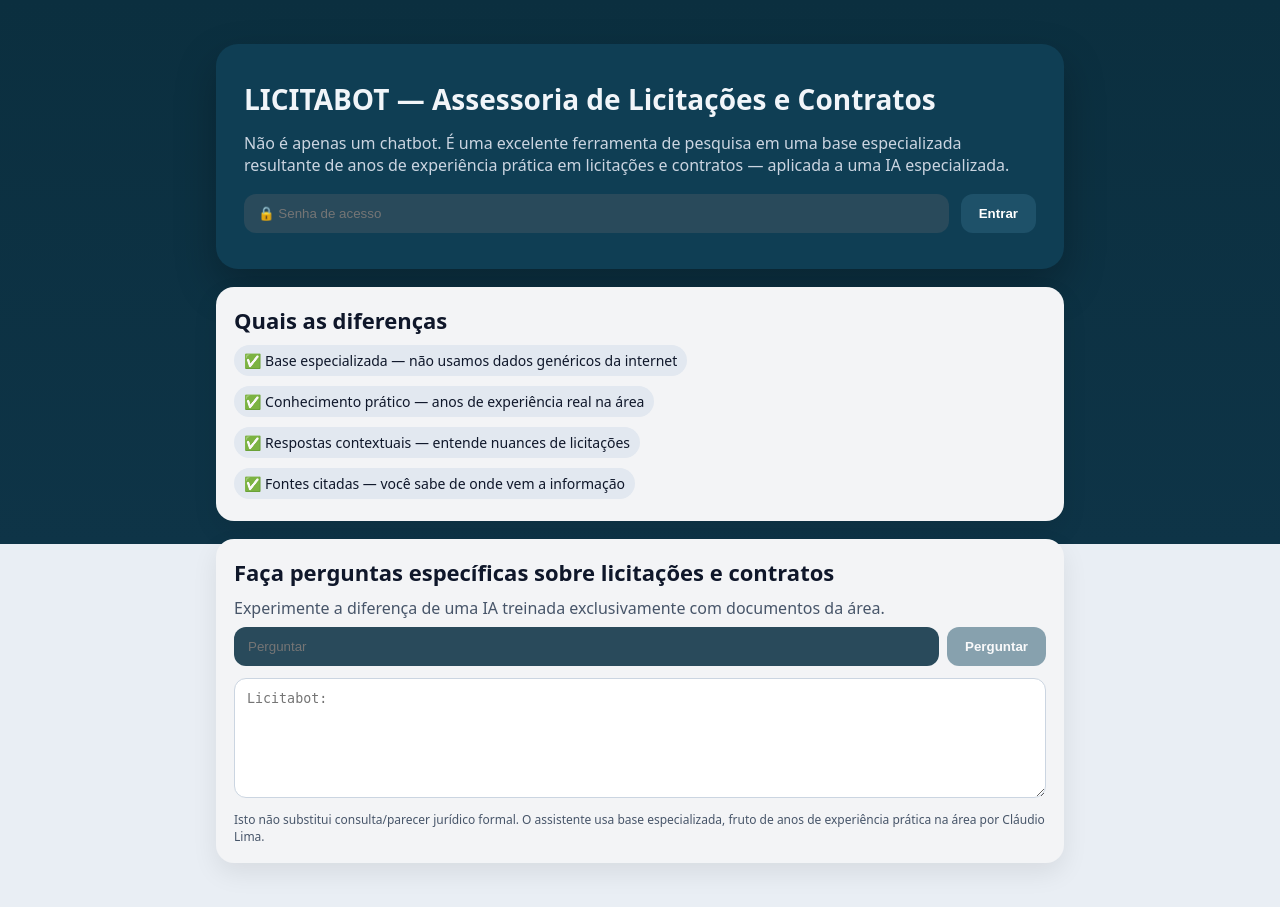
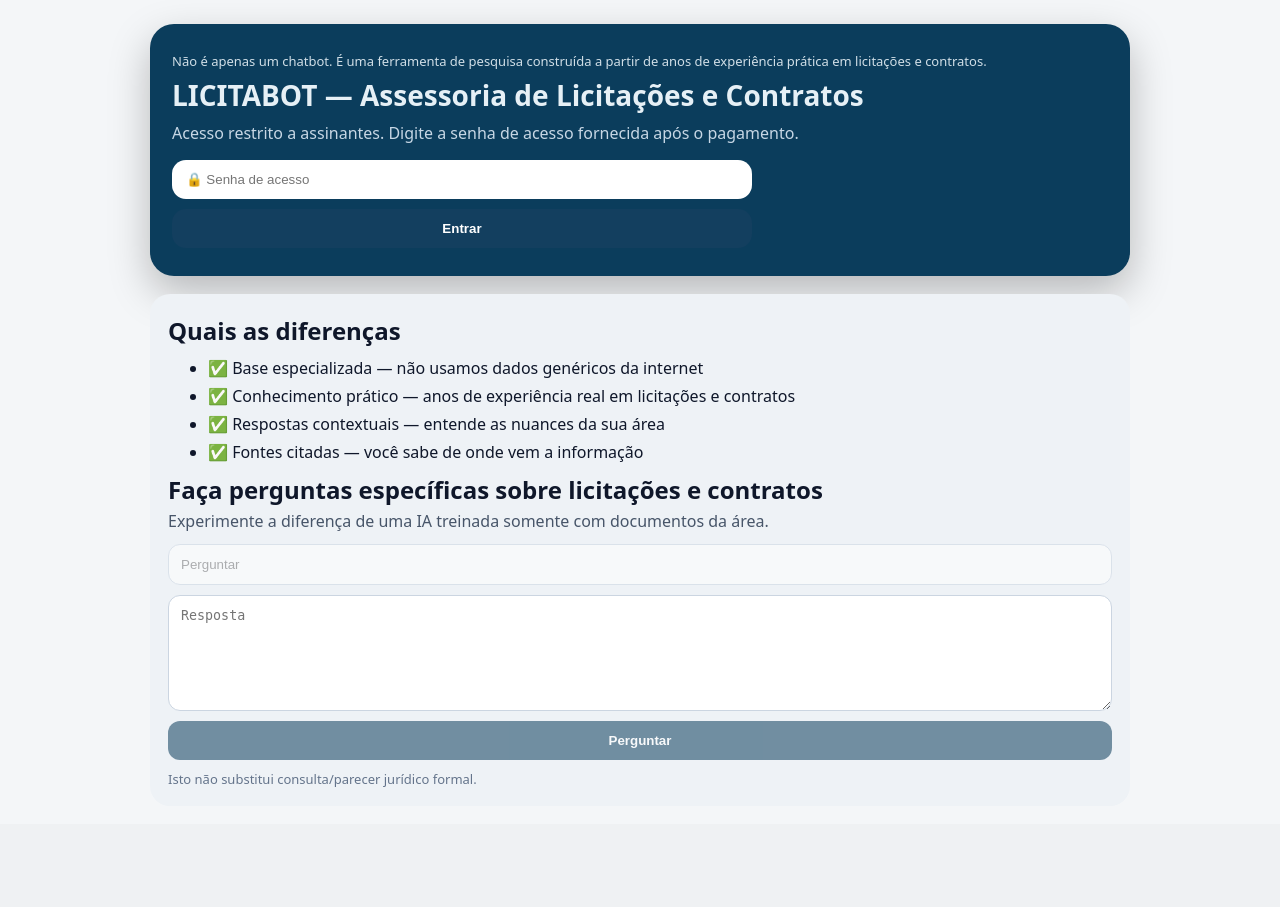
Before and after one commit to claudiorrlima1-1961/licitabot-cloud, a FastAPI app: page / in a window 1280 px wide. After the commit the page ends 787 px from the top, so only its background shows below. Run offline with FastAPI, Linux system fonts and the light colour scheme.

Commit message:
Update login.html

```diff
--- a/templates/login.html
+++ b/templates/login.html
@@ -3,115 +3,110 @@
 <head>
   <meta charset="utf-8"/>
   <meta name="viewport" content="width=device-width, initial-scale=1"/>
-  <title>LICITABOT — Licitações & Contratos</title>
+  <title>LICITABOT — Assessoria</title>
   <style>
-    :root{
-      --bg:#0b2f3f; --panel:#0f3e54; --txt:#f1f5f9; --muted:#cbd5e1;
-      --box:#e5e7eb; --ink:#0f172a; --cta:#0b3d5c; --ok:#166534; --err:#991b1b;
+    :root{--bg:#f4f6f8;--card:#0b3d5c;--txt:#e6f0f6;--ink:#0f172a;--muted:#94a3b8;--panel:#eef2f6}
+    html,body{height:100%;margin:0}
+    body{font-family:system-ui,-apple-system,Segoe UI,Roboto,Arial,Helvetica,sans-serif;background:var(--bg);color:var(--ink)}
+    .wrap{max-width:980px;margin:24px auto;padding:0 16px}
+    .hero{
+      background:var(--card);color:var(--txt);border-radius:24px;padding:28px 22px;box-shadow:0 16px 40px rgba(0,0,0,.25)
     }
-    *{box-sizing:border-box}
-    body{margin:0;background:linear-gradient(180deg,#0b2f3f,#0e3447 60%,#e9eef4 60%,#e9eef4);
-         font-family:system-ui,-apple-system,Segoe UI,Roboto,Arial;color:var(--ink)}
-    .wrap{max-width:880px;margin:28px auto;padding:16px}
-    .hero{background:var(--panel);color:var(--txt);border-radius:22px;padding:28px;box-shadow:0 18px 40px rgba(0,0,0,.25)}
-    .hero h1{margin:8px 0 14px;font-size:28px}
-    .hero p{margin:0 0 18px;color:var(--muted)}
-    .row{display:flex;gap:12px}
-    .inpt{flex:1;padding:12px 14px;border:none;border-radius:12px;background:#294a5b;color:#fff}
-    .btn{background:#1e5169;color:#fff;border:none;border-radius:12px;padding:12px 18px;font-weight:700;cursor:pointer}
-    .btn:disabled{opacity:.5;cursor:not-allowed}
-    .card{margin-top:18px;background:#f3f4f6;border-radius:18px;padding:18px;box-shadow:0 10px 26px rgba(0,0,0,.08)}
-    .h2{font-size:22px;margin:0 0 10px}
-    .pill{display:flex;gap:10px;flex-wrap:wrap;margin:10px 0 4px}
-    .pill span{background:#e2e8f0;padding:6px 10px;border-radius:999px;font-size:14px}
-    .qa{margin-top:12px}
-    textarea{width:100%;min-height:120px;border:1px solid #cbd5e1;border-radius:12px;padding:12px}
-    .foot{color:#475569;font-size:12px;margin-top:8px}
-    .msg{margin-top:8px;font-size:14px}
-    .ok{color:var(--ok)} .err{color:var(--err)}
+    .hero h1{margin:0 0 6px;font-size:28px}
+    .hero p{margin:8px 0 0;color:#c7d7e5}
+    .login{margin-top:16px;display:grid;gap:10px;max-width:580px}
+    .login input{padding:12px 14px;border-radius:14px;border:none}
+    .login button{padding:12px 14px;border-radius:14px;border:none;background:#133f5f;color:#fff;font-weight:700;cursor:pointer}
+    .content{background:var(--panel);border-radius:20px;margin-top:18px;padding:18px}
+    h2{margin:2px 0 10px}
+    .ticks{margin:8px 0 10px;color:#0f172a}
+    .ticks li{margin:6px 0}
+    .ask{margin-top:12px;display:grid;gap:10px}
+    .ask input,.ask textarea{padding:12px;border:1px solid #cbd5e1;border-radius:12px}
+    .ask button{padding:12px;border-radius:12px;border:none;background:#0b3d5c;color:#fff;font-weight:700;cursor:pointer}
+    .muted{color:#64748b;font-size:13px;margin-top:10px}
+    .disabled{opacity:.55;pointer-events:none}
   </style>
 </head>
 <body>
   <div class="wrap">
     <div class="hero">
+      <div style="font-size:13px;opacity:.9;margin-bottom:6px">
+        Não é apenas um chatbot. É uma ferramenta de pesquisa construída a partir de anos de experiência prática em licitações e contratos.
+      </div>
       <h1>LICITABOT — Assessoria de Licitações e Contratos</h1>
-      <p>Não é apenas um chatbot. É uma excelente ferramenta de pesquisa em uma base especializada
-        resultante de anos de experiência prática em licitações e contratos — aplicada a uma IA especializada.</p>
+      <p>Acesso restrito a assinantes. Digite a senha de acesso fornecida após o pagamento.</p>
 
-      <div class="row">
-        <input id="senha" class="inpt" type="password" placeholder="🔒 Senha de acesso"/>
-        <button id="btnLogin" class="btn">Entrar</button>
-      </div>
-      <div id="loginMsg" class="msg"></div>
-    </div>
-
-    <div class="card">
-      <h2 class="h2">Quais as diferenças</h2>
-      <div class="pill">
-        <span>✅ Base especializada — não usamos dados genéricos da internet</span>
-        <span>✅ Conhecimento prático — anos de experiência real na área</span>
-        <span>✅ Respostas contextuais — entende nuances de licitações</span>
-        <span>✅ Fontes citadas — você sabe de onde vem a informação</span>
+      <div class="login">
+        <input id="pwd" type="password" placeholder="🔒 Senha de acesso"/>
+        <button id="btnLogin">Entrar</button>
       </div>
     </div>
 
-    <div class="card">
-      <h2 class="h2">Faça perguntas específicas sobre licitações e contratos</h2>
-      <p style="margin:0 0 8px;color:#475569">
-        Experimente a diferença de uma IA treinada exclusivamente com documentos da área.
-      </p>
-      <div class="row" style="gap:8px">
-        <input id="pergunta" class="inpt" type="text" placeholder="Perguntar" disabled/>
-        <button id="btnAsk" class="btn" disabled>Perguntar</button>
+    <div class="content">
+      <h2>Quais as diferenças</h2>
+      <ul class="ticks">
+        <li>✅ Base especializada — não usamos dados genéricos da internet</li>
+        <li>✅ Conhecimento prático — anos de experiência real em licitações e contratos</li>
+        <li>✅ Respostas contextuais — entende as nuances da sua área</li>
+        <li>✅ Fontes citadas — você sabe de onde vem a informação</li>
+      </ul>
+
+      <h2>Faça perguntas específicas sobre licitações e contratos</h2>
+      <div style="color:#475569;margin-top:-6px">Experimente a diferença de uma IA treinada somente com documentos da área.</div>
+
+      <div class="ask">
+        <input id="q" type="text" placeholder="Perguntar" class="disabled"/>
+        <textarea id="a" rows="6" placeholder="Resposta" readonly></textarea>
+        <button id="btnAsk" class="disabled">Perguntar</button>
       </div>
-      <div class="qa">
-        <textarea id="resposta" placeholder="Licitabot:" readonly></textarea>
-      </div>
-      <div class="foot">
-        Isto não substitui consulta/parecer jurídico formal. O assistente usa base especializada,
-        fruto de anos de experiência prática na área por Cláudio Lima.
-      </div>
+
+      <div class="muted">Isto não substitui consulta/parecer jurídico formal.</div>
     </div>
   </div>
 
 <script>
-    const senha     = document.getElementById('senha');
-    const btnLogin  = document.getElementById('btnLogin');
-    const loginMsg  = document.getElementById('loginMsg');
-    const pergunta  = document.getElementById('pergunta');
-    const btnAsk    = document.getElementById('btnAsk');
-    const resposta  = document.getElementById('resposta');
+let liberado = false;
+const qEl = document.getElementById('q');
+const aEl = document.getElementById('a');
+const btnAsk = document.getElementById('btnAsk');
 
-    btnLogin.onclick = async () => {
-      loginMsg.textContent = '';
+function trava(v){
+  if(v){ qEl.classList.add('disabled'); btnAsk.classList.add('disabled'); }
+  else { qEl.classList.remove('disabled'); btnAsk.classList.remove('disabled'); }
+}
+
+async function login(){
+  const pwd = (document.getElementById('pwd').value || '').trim();
   const r = await fetch('/login', {
-        method:'POST',
-        headers:{'Content-Type':'application/json'},
-        body: JSON.stringify({password: senha.value || ''})
+    method:'POST', headers:{'Content-Type':'application/json'},
+    body: JSON.stringify({password: pwd})
   });
-      if (r.ok) {
-        loginMsg.innerHTML = '<span class="ok">✅ Senha aceita. Perguntas liberadas.</span>';
-        pergunta.disabled = false; btnAsk.disabled = false;
-        pergunta.focus();
-      } else {
-        const j = await r.json().catch(()=>({error:'Erro'}));
-        loginMsg.innerHTML = '<span class="err">❌ ' + (j.error || 'Senha inválida') + '</span>';
-        pergunta.disabled = true; btnAsk.disabled = true;
+  if(r.ok){
+    liberado = true; trava(false);
+    aEl.value = '✔ Acesso liberado. Agora você pode perguntar.';
+  }else{
+    liberado = false; trava(true);
+    aEl.value = '✖ Senha incorreta.';
   }
-    };
+}
 
-    btnAsk.onclick = async () => {
-      const q = (pergunta.value || '').trim();
-      if (!q) return;
-      resposta.value = 'Consultando...';
+async function ask(){
+  if(!liberado){ return; }
+  const question = (qEl.value || '').trim();
+  if(!question){ return; }
+  aEl.value = 'Consultando a base…';
   const r = await fetch('/ask', {
-        method:'POST',
-        headers:{'Content-Type':'application/json'},
-        body: JSON.stringify({question: q})
+    method:'POST', headers:{'Content-Type':'application/json'},
+    body: JSON.stringify({question})
   });
-      const j = await r.json().catch(()=>({answer:'Erro'}));
-      resposta.value = j.answer || 'Sem resposta.';
-    };
+  if(!r.ok){ aEl.value = 'Erro na consulta.'; return; }
+  const j = await r.json();
+  aEl.value = 'Licitabot: ' + j.answer;
+}
+
+document.getElementById('btnLogin').onclick = login;
+btnAsk.onclick = ask;
 </script>
 </body>
 </html>
```
Lines whose indentation alone changed are shown as unchanged.
